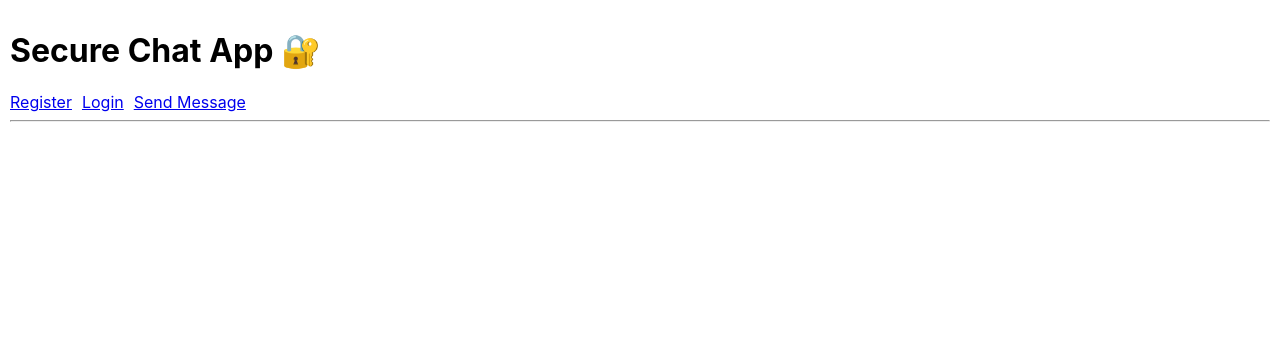
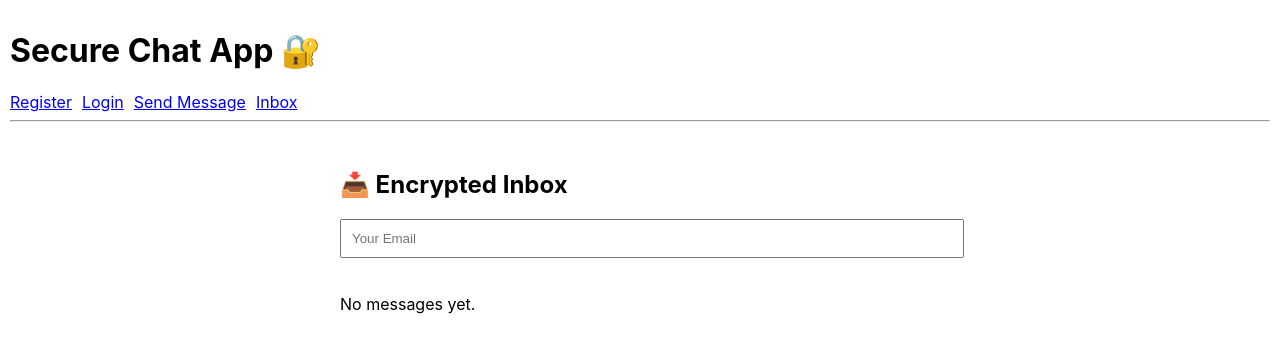
Before and after one commit to abdullahbilal-code/computerSystemsSecuirty, a React (Create React App) app in the folder client/: page /inbox in a window 1280 px wide. Shown: the top 352 px of the page. Built offline with nearby package versions, Linux system fonts and the light colour scheme.

Commit message:
Added inbox page design

```diff
--- a/client/src/App.js
+++ b/client/src/App.js
@@ -3,6 +3,8 @@ import './App.css';
 import Register from './pages/Register';
 import Login from './pages/Login';
 import Chat from './pages/Chat';
+import Inbox from './pages/Inbox';
+
 
 function App() {
   return (
@@ -12,13 +14,15 @@ function App() {
         <nav>
           <Link to="/register" style={{ marginRight: '10px' }}>Register</Link>
           <Link to="/login" style={{ marginRight: '10px' }}>Login</Link>
-          <Link to="/chat" style={{ marginRight: '10px' }}>Send Message</Link>
+          <Link to="/send-message" style={{ marginRight: '10px' }}>Send Message</Link>
+          <Link to="/inbox" style={{ marginRight: '10px' }}>Inbox</Link>
         </nav>
         <hr />
         <Routes>
           <Route path="/register" element={<Register />} />
           <Route path="/login" element={<Login />} />
-          <Route path="/chat" element={<Chat />} />
+          <Route path="/send-message" element={<Chat />} />
+          <Route path="/inbox" element={<Inbox />} />
         </Routes>
       </div>
     </Router>
--- /dev/null
+++ b/client/src/pages/Inbox.js
@@ -0,0 +1,51 @@
+// updated by chatgpt
+import React, { useState, useEffect } from 'react';
+
+function Inbox() {
+    const [email, setEmail] = useState('');
+    const [inbox, setInbox] = useState([]);
+
+    const loadInbox = async () => {
+        try {
+            const res = await fetch(`http://localhost:5000/api/message/inbox/${email}`);
+            const data = await res.json();
+            setInbox(data);
+        } catch (err) {
+            console.error('Failed to load inbox:', err);
+        }
+    };
+
+    useEffect(() => {
+        if (email) {
+            loadInbox();
+        }
+    }, [email]);
+
+    return (
+        <div style={{ maxWidth: '600px', margin: 'auto', padding: '20px' }}>
+            <h2>📥 Encrypted Inbox</h2>
+            <input
+                type="email"
+                placeholder="Your Email"
+                value={email}
+                onChange={e => setEmail(e.target.value)}
+                required
+                style={{ width: '100%', padding: '10px', marginBottom: '20px' }}
+            />
+            {inbox.length === 0 ? (
+                <p>No messages yet.</p>
+            ) : (
+                inbox.map((msg, i) => (
+                    <div key={i} style={{ marginBottom: '10px', border: '1px solid #ccc', padding: '10px' }}>
+                        <strong>From:</strong> {msg.from}<br />
+                        <strong>Encrypted:</strong>
+                        <pre style={{ whiteSpace: 'pre-wrap', wordWrap: 'break-word' }}>{msg.content}</pre>
+                        <small>{new Date(msg.timestamp).toLocaleString()}</small>
+                    </div>
+                ))
+            )}
+        </div>
+    );
+}
+
+export default Inbox;
```
